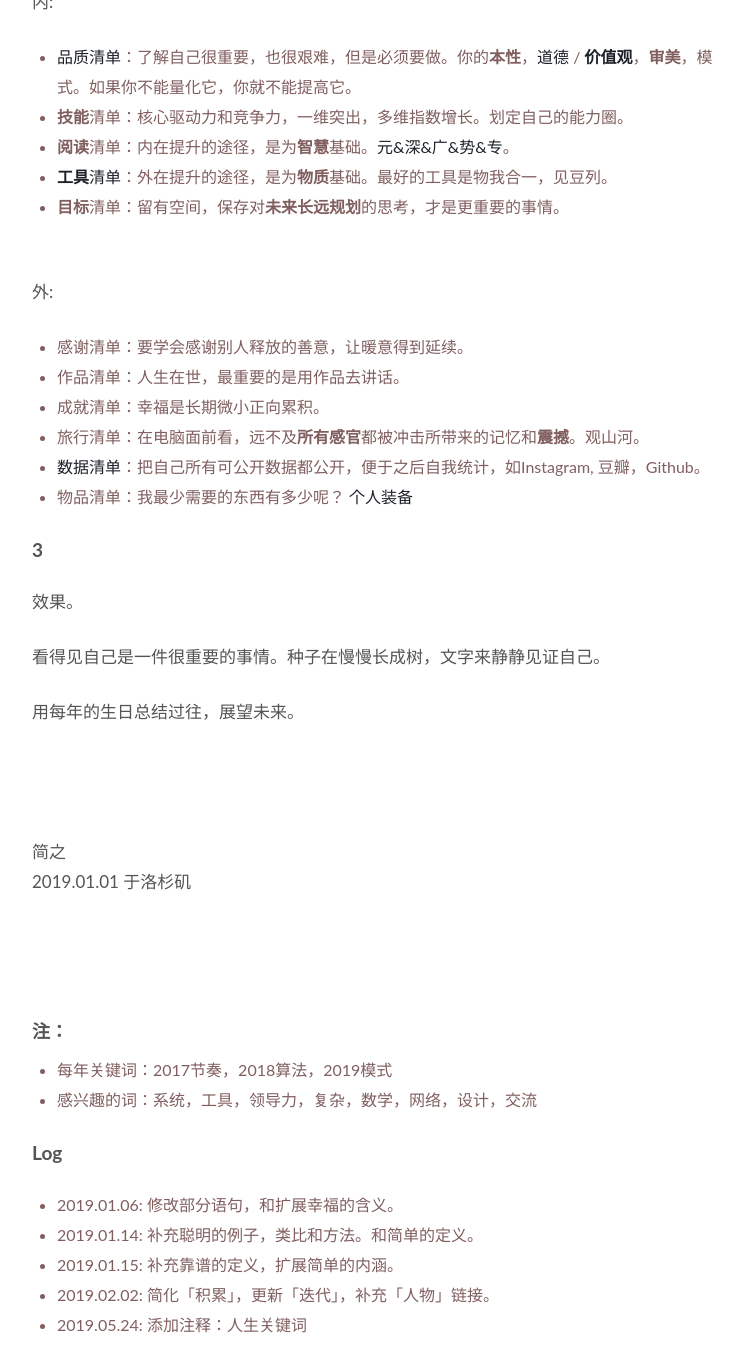
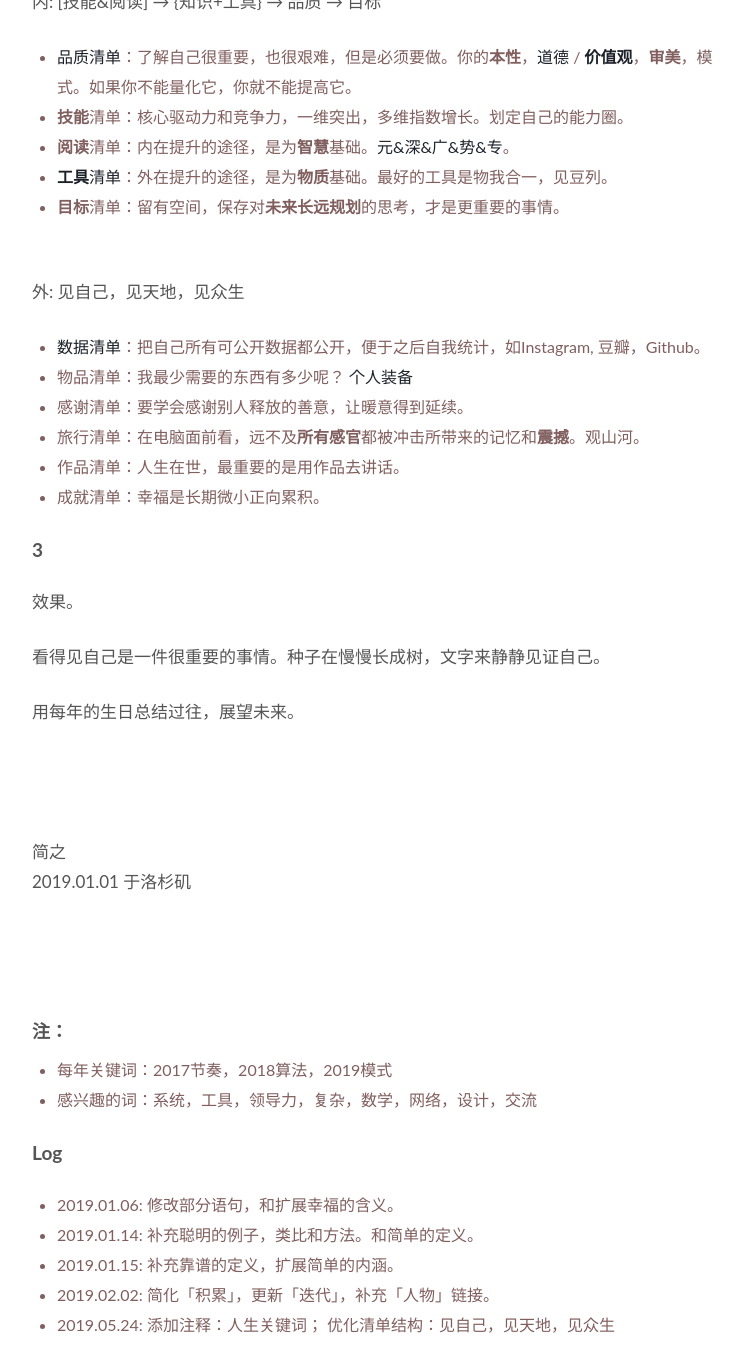
Before and after one commit to WillWang-X/willwang-x.github.io, a Jekyll site: the page built from _posts/2019-01-01-life-README.md, in a window 1280 px wide and 1400 px high, scrolled down 3760 px. Shown: the top 1372 px of the window, without its empty margins (258-1001 px from the left). Built offline with Jekyll 4.4.1, drawn with Linux system fonts in a browser that asks for light colours.

Commit message:
update README

```diff
--- a/_posts/2019-01-01-life-README.md
+++ b/_posts/2019-01-01-life-README.md
@@ -114,7 +114,7 @@ published: true
 
 清单计划: 多写清单，事前预演，事后复盘，迭代清单。行动闭环，压力测试。
 
-内:
+内:	[技能&阅读] → {知识+工具} → 品质 → 目标
 
 - [品质清单](https://workflowy.com/s/ethics/Jibjijzgeb29k4I0)：了解自己很重要，也很艰难，但是必须要做。你的**本性**，[道德](https://www.wikiwand.com/zh-hans/%E6%9F%AF%E5%B0%94%E4%BC%AF%E6%A0%BC%E9%81%93%E5%BE%B7%E5%8F%91%E5%B1%95%E9%98%B6%E6%AE%B5) / [**价值观**](https://workflowy.com/s/3d0638300cdb/0LuD1Aeiek1PGSJ5)，**审美**，模式。如果你不能量化它，你就不能提高它。
 - **技能**清单：核心驱动力和竞争力，一维突出，多维指数增长。划定自己的能力圈。
@@ -124,14 +124,14 @@ published: true
 
 <br>
 
-外:
+外: 见自己，见天地，见众生
 
+- [数据清单](https://workflowy.com/s/c1f0a674d456/YKfDLNWaVU8K2V2Z)：把自己所有可公开数据都公开，便于之后自我统计，如Instagram, 豆瓣，Github。
+- 物品清单：我最少需要的东西有多少呢？ [个人装备](https://www.douban.com/photos/album/1679804396/)
 - 感谢清单：要学会感谢别人释放的善意，让暖意得到延续。
+- 旅行清单：在电脑面前看，远不及**所有感官**都被冲击所带来的记忆和**震撼**。观山河。
 - 作品清单：人生在世，最重要的是用作品去讲话。
 - 成就清单：幸福是长期微小正向累积。
-- 旅行清单：在电脑面前看，远不及**所有感官**都被冲击所带来的记忆和**震撼**。观山河。
-- [数据清单](https://workflowy.com/s/c1f0a674d456/YKfDLNWaVU8K2V2Z)：把自己所有可公开数据都公开，便于之后自我统计，如Instagram, 豆瓣，Github。
-- 物品清单：我最少需要的东西有多少呢？ [个人装备](https://www.douban.com/photos/album/1679804396/)
 
 ## 3
 
@@ -164,4 +164,4 @@ published: true
 * 2019.01.14: 补充聪明的例子，类比和方法。和简单的定义。
 * 2019.01.15: 补充靠谱的定义，扩展简单的内涵。
 * 2019.02.02: 简化「积累」，更新「迭代」，补充「人物」链接。
-* 2019.05.24: 添加注释：人生关键词
+* 2019.05.24: 添加注释：人生关键词； 优化清单结构：见自己，见天地，见众生
```
